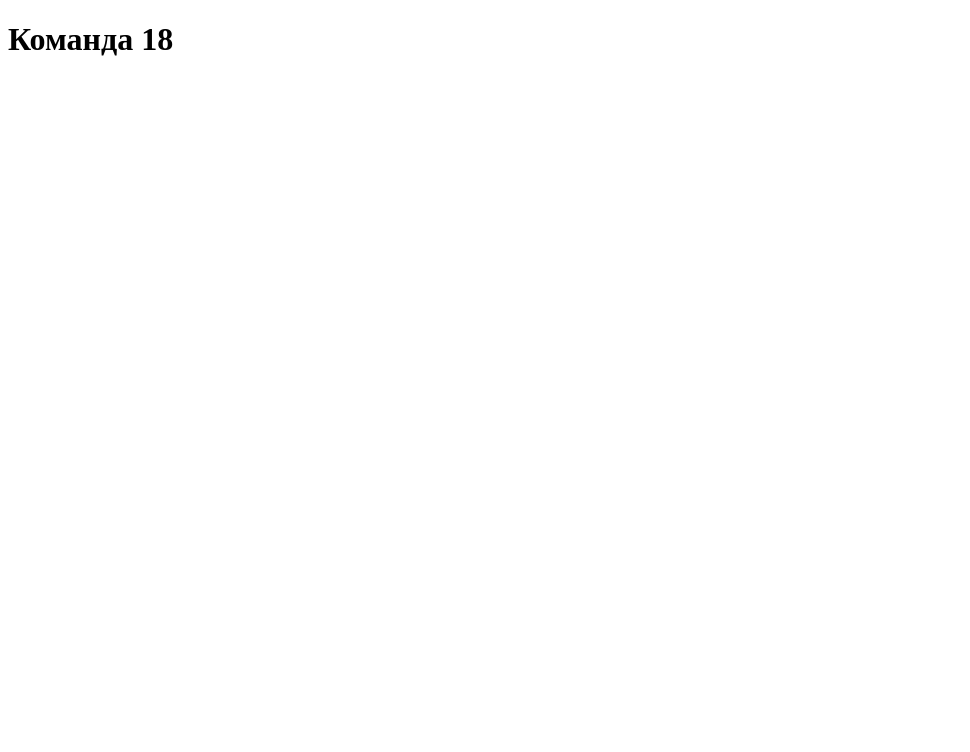
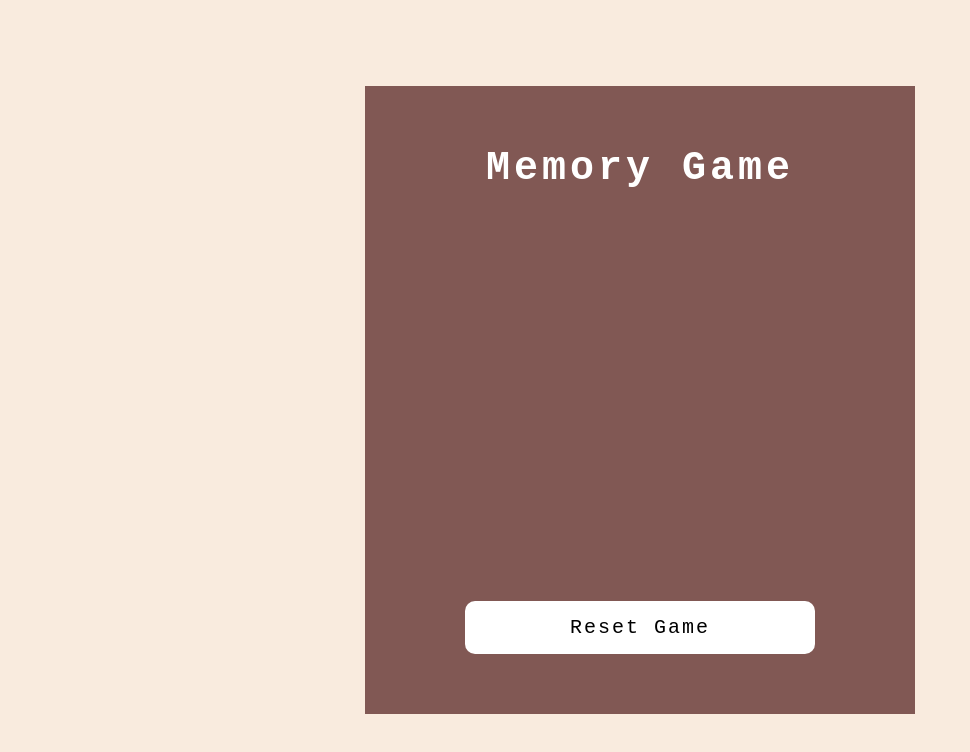
Before and after one commit to VaultDweller13/junior-hackathon, a React (Vite) app: page / in a window 1280 px wide. Shown: the top 752 px of the page, without its empty margins (0-970 px from the left). Built offline with nearby package versions, Linux system fonts and the light colour scheme.

Commit message:
feat: add basic game field layout

```diff
--- a/src/App.tsx
+++ b/src/App.tsx
@@ -1,8 +1,10 @@
+import MainLayout from "./components/UI/MainLayout";
+
 function App() {
   return (
-    <>
-      <h1>Команда 18</h1>
-    </>
+    <div className="container">
+      <MainLayout />
+    </div>
   );
 }
 
--- /dev/null
+++ b/src/components/UI/MainLayout.module.css
@@ -0,0 +1,25 @@
+.header {
+  font-size: 40px;
+  text-align: center;
+  color: #fff;
+  letter-spacing: 0.1em;
+}
+
+.button {
+  padding: 15px 20px;
+  border: none;
+  border-radius: 10px;
+  font-size: 20px;
+  letter-spacing: 0.1em;
+  cursor: pointer;
+  background: #fff;
+}
+
+.button:hover {
+  background: #f9ebde;
+}
+
+.field {
+  width: 350px;
+  height: 350px;
+}
--- /dev/null
+++ b/src/components/UI/MainLayout.tsx
@@ -0,0 +1,13 @@
+import styles from "./MainLayout.module.css";
+
+const MainLayout = () => {
+  return (
+    <>
+      <h2 className={styles.header}>Memory Game</h2>
+      <div className={styles.field}></div>
+      <button className={styles.button}>Reset Game</button>
+    </>
+  );
+};
+
+export default MainLayout;
--- a/src/index.css
+++ b/src/index.css
@@ -0,0 +1,26 @@
+* {
+  margin: 0;
+  padding: 0;
+  box-sizing: border-box;
+  font-family: "Courier New", Courier, monospace;
+}
+
+body {
+  display: flex;
+  justify-content: center;
+  align-items: center;
+  min-height: 100vh;
+  background: #f9ebde;
+}
+
+.container {
+  position: relative;
+  max-width: 800px;
+  margin: 0 auto;
+  display: flex;
+  flex-direction: column;
+  justify-content: center;
+  gap: 30px;
+  background: #815854;
+  padding: 60px 100px;
+}
```
